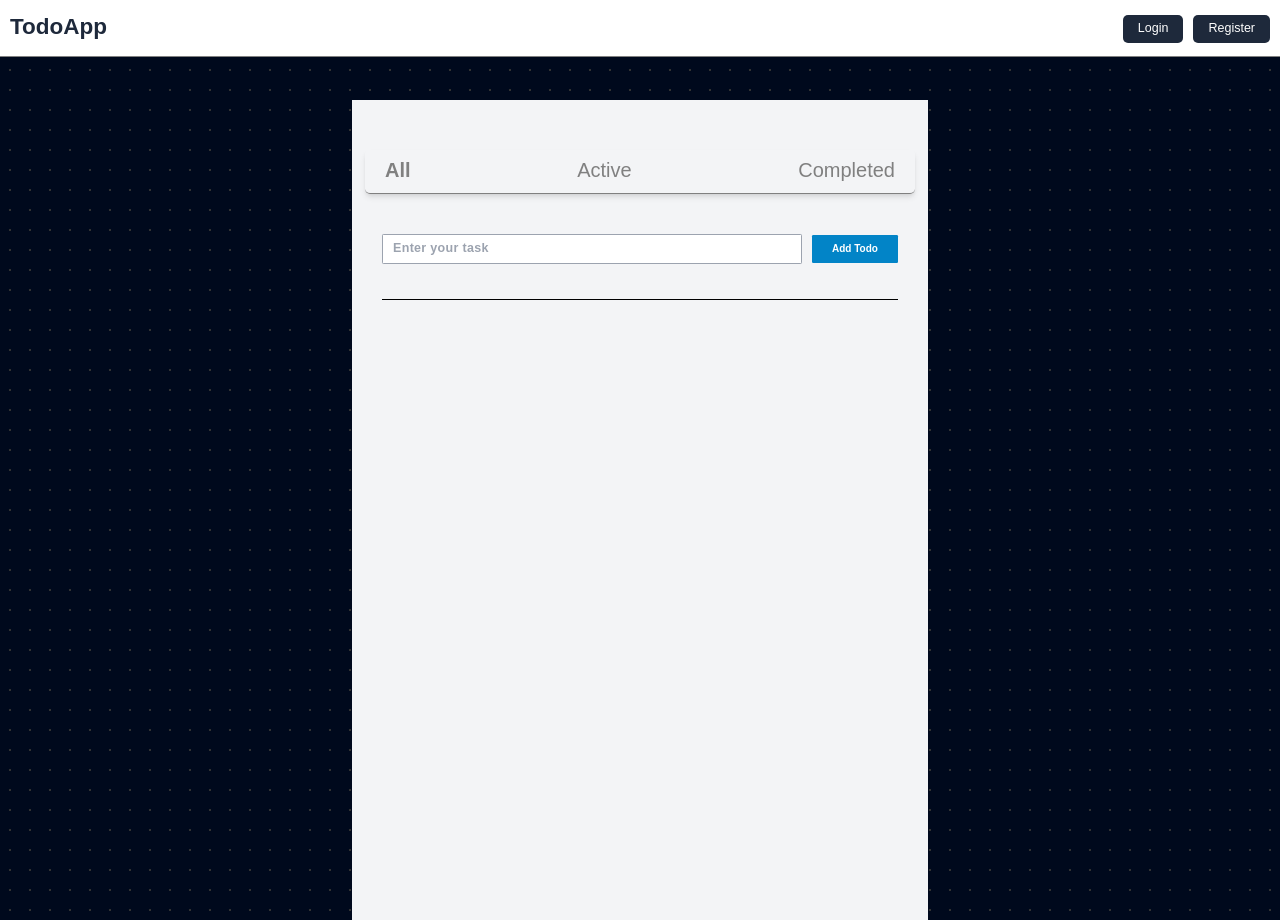
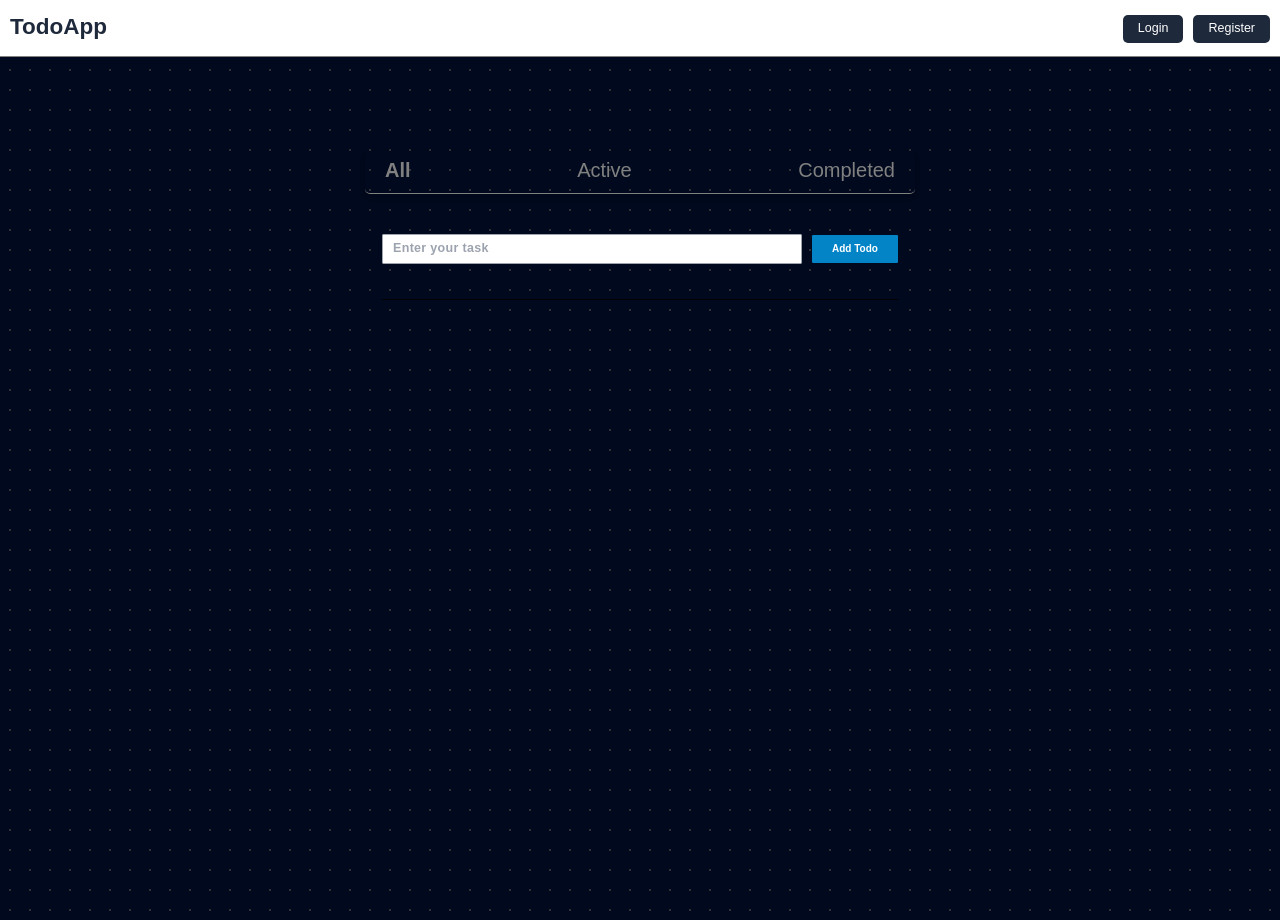
Before and after one commit to Muskan-7867/Full-stack-todo-app, a Next.js app: page / in a window 1280 px wide. Built offline with nearby package versions, Linux system fonts and the light colour scheme.

Commit message:
page file

```diff
--- a/src/app/page.tsx
+++ b/src/app/page.tsx
@@ -8,8 +8,8 @@ import Todos from "src/components/Todos";
 const Home: React.FC = () => {
   return (
     <Suspense fallback={<div>Loading...</div>}>
-      <div className="min-h-screen bg-gray-100 dark:bg-gray-300">
-        <main className="p-4 mt-8 text-black">
+      <div className="min-h-screen">
+        <main className="mt-8 p-4 text-black">
           <Navbar />
           <Addtodo />
           <Todos />
```
